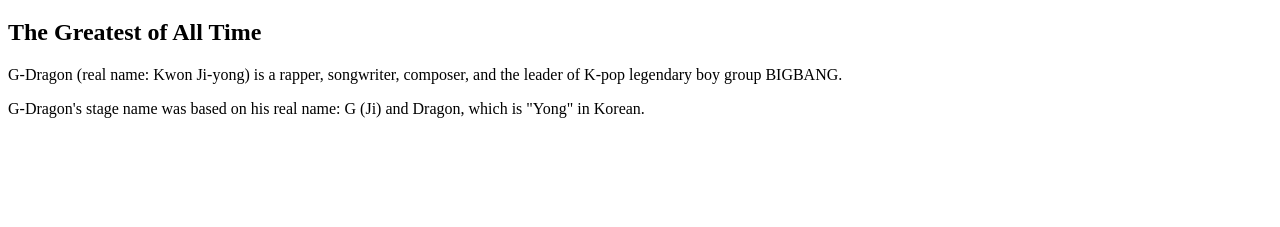
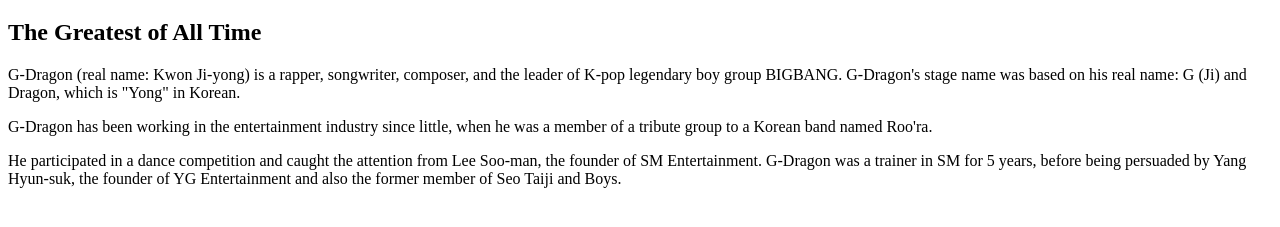
Before and after one commit to emochivo/tribute-page, a plain HTML site: page index.html in a window 1280 px wide. Shown: the part 61-288 px from the top of the page. Drawn offline with Linux system fonts and the light colour scheme.

Commit message:
Update index.html

```diff
--- a/index.html
+++ b/index.html
@@ -5,6 +5,8 @@
   <h1> G-DRAGON </h1>
   <h2> The Greatest of All Time </h2>
 
-  <p> G-Dragon (real name: Kwon Ji-yong) is a rapper, songwriter, composer, and the leader of K-pop legendary boy group BIGBANG. </p>
-  <p> G-Dragon's stage name was based on his real name: G (Ji) and Dragon, which is "Yong" in Korean. </p>
+  <p> G-Dragon (real name: Kwon Ji-yong) is a rapper, songwriter, composer, and the leader of K-pop legendary boy group BIGBANG. G-Dragon's stage name was based on his real name: G (Ji) and Dragon, which is "Yong" in Korean. </p>
+  <p> G-Dragon has been working in the entertainment industry since little, when he was a member of a tribute group to a Korean band named Roo'ra. </p>
+  <p> He participated in a dance competition and caught the attention from Lee Soo-man, the founder of SM Entertainment. G-Dragon was a trainer in SM for 5 years, before being persuaded by Yang Hyun-suk, the founder of YG Entertainment and also the former member of Seo Taiji and Boys. </p>
+
 </html>
```
